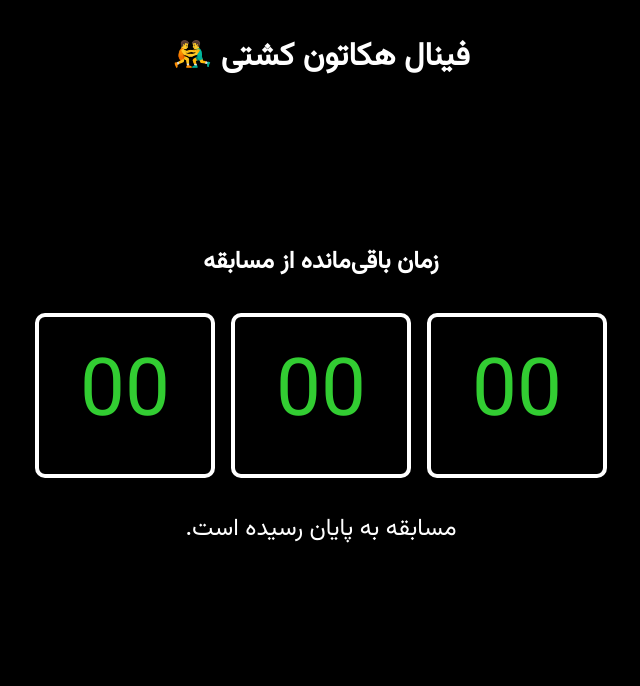
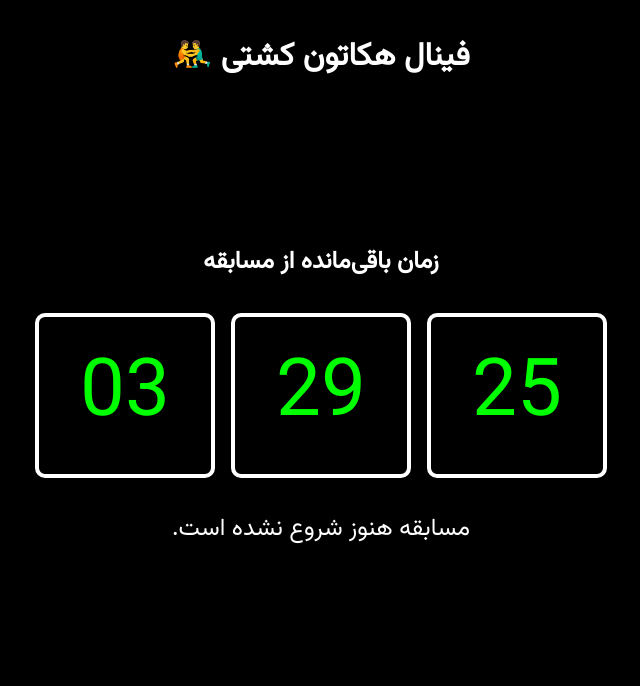
Before and after one commit to AminAnvari/VideoWall, a plain HTML site: page index.html in a window 1280 px wide. Shown: the top 686 px of the page, without its empty margins (319-959 px from the left). Drawn offline with Linux system fonts and the light colour scheme.

Commit message:
change color fixed

```diff
--- a/script.js
+++ b/script.js
@@ -1,24 +1,37 @@
-const startTime = new Date('2025-06-03T18:02:00');
-const finishTime = new Date('2025-06-03T18:02:20');
+const startTime = new Date('2025-06-04T02:55:50');
+const finishTime = new Date('2025-06-04T02:55:55');
 
 const hoursBox = document.getElementById('hours');
 const minutesBox = document.getElementById('minutes');
 const secondsBox = document.getElementById('seconds');
 const messageBox = document.getElementById('status-message');
 
+function interpolateColor(color1, color2, t) {
+  const r = Math.round(color1.r * (1 - t) + color2.r * t);
+  const g = Math.round(color1.g * (1 - t) + color2.g * t);
+  const b = Math.round(color1.b * (1 - t) + color2.b * t);
+  return `rgb(${r}, ${g}, ${b})`;
+}
+
 const updateCountdown = () => {
   const now = new Date();
   let timeRemaining;
+  let current_color;
+  const color_start = {r:0, g:255, b:0};
+  const color_finish = {r: 255, g:0, b:0};
 
   if (now < startTime) {
     messageBox.textContent = "مسابقه هنوز شروع نشده است.";
     timeRemaining = startTime - now;
+    current_color = interpolateColor(color_start, color_finish, 0);
   } else if (now > finishTime) {
     messageBox.textContent = "مسابقه به پایان رسیده است.";
     timeRemaining = 0;
+    current_color = interpolateColor(color_start, color_finish, 1);
   } else {
     messageBox.textContent = "مسابقه در حال برگزاری است.";
     timeRemaining = finishTime - now;
+    current_color = interpolateColor(color_start, color_finish, (now - startTime) / (finishTime - startTime));
   }
 
   const totalSeconds = Math.floor(timeRemaining / 1000);
@@ -29,6 +42,11 @@ const updateCountdown = () => {
   hoursBox.textContent = hours.toString().padStart(2, '0');
   minutesBox.textContent = minutes.toString().padStart(2, '0');
   secondsBox.textContent = seconds.toString().padStart(2, '0');
+
+  const elements = document.getElementsByClassName("time-unit");
+  for (let i = 0; i < elements.length; i++) {
+    elements[i].style.color = current_color;
+  }
 };
 
 updateCountdown();
--- a/styles.css
+++ b/styles.css
@@ -1,3 +1,7 @@
+:root {
+  --timer-color: limegreen;
+}
+
 * {
   margin: 0;
   padding: 0;
@@ -33,13 +37,12 @@ body {
 
 .time-unit {
   font-size: 5rem;
-  color: limegreen;
   padding: 1rem;
   border: 4px solid #fff;
   border-radius: 10px;
   width: 180px;
   background-color: #000;
-  transition: color 9000s ease;
+  transition: color 1s ease;
 }
 
 .message {
```
